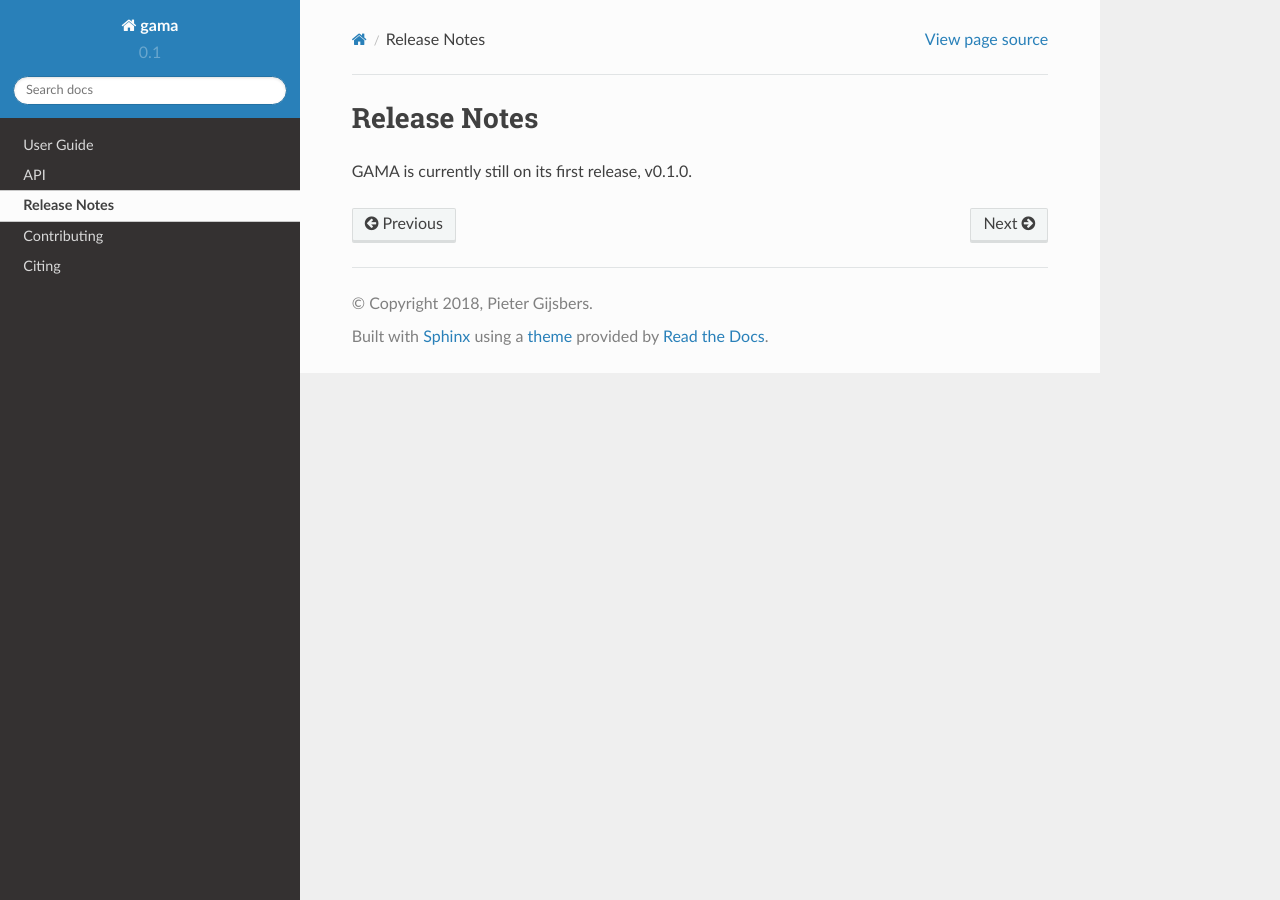
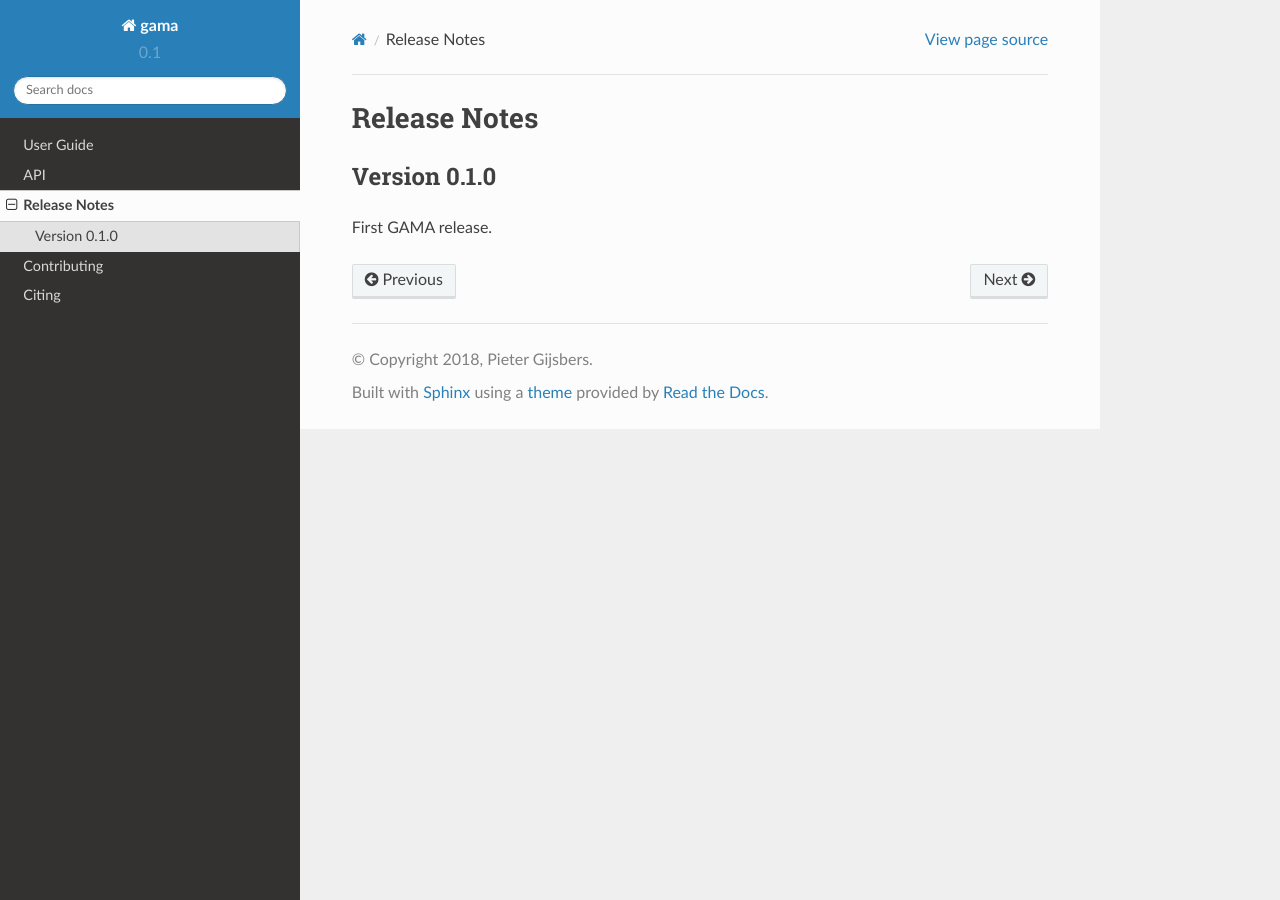
Before and after one commit to openml-labs/gama, a Sphinx documentation site: the page built from docs/source/releases.rst, in a window 1280 px wide. Built offline with Sphinx 7.4.7 and the Read the Docs theme 2.0.0, drawn with Linux system fonts in a browser that asks for light colours; pages that are not in the unit, such as notebooks, are missing from menus.

Commit message:
New placeholder.

```diff
--- a/docs/source/releases.rst
+++ b/docs/source/releases.rst
@@ -1,4 +1,6 @@
 Release Notes
 =============
 
-GAMA is currently still on its first release, v0.1.0.
+Version 0.1.0
+-------------
+First GAMA release.
```
